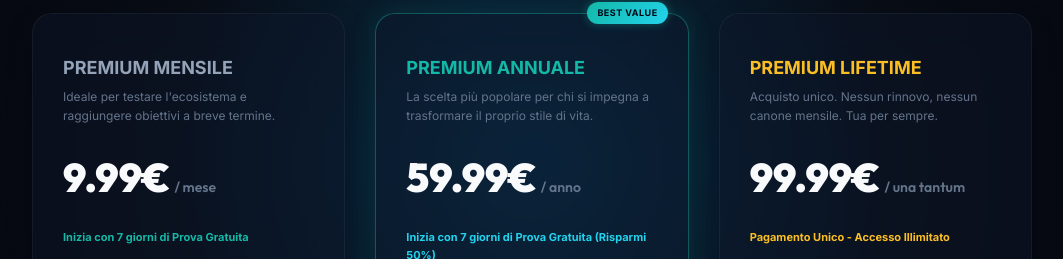
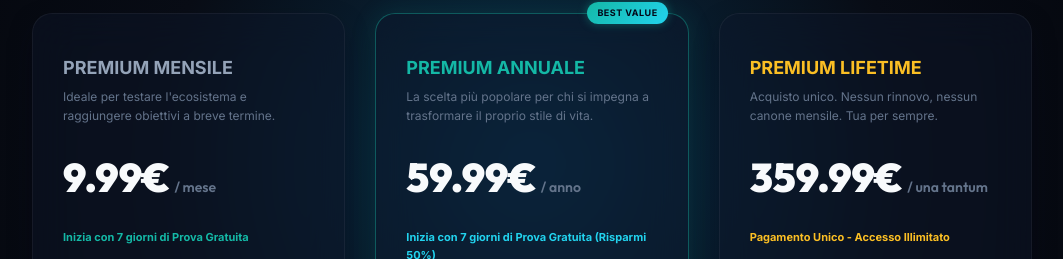
Before and after one commit to danielegabrovec/sito-mydietplan-pro, a React (Vite) app: page / in a window 1280 px wide. Shown: the part 2636-2895 px from the top of the page, without its empty margins (108-1171 px from the left). Built offline with nearby package versions, Linux system fonts and the light colour scheme.

Commit message:
feat: Update Premium Lifetime price to 359.99€, confirm 7-day free trial on monthly and yearly plans

```diff
--- a/src/components/LandingPage.tsx
+++ b/src/components/LandingPage.tsx
@@ -1378,7 +1378,7 @@ export default function LandingPage() {
                     </p>
                   </div>
                   <div style={{ display: 'flex', alignItems: 'baseline', fontFamily: 'var(--font-title)' }}>
-                    <span style={{ fontSize: '40px', fontWeight: '900', color: 'var(--text-primary)' }}>99.99€</span>
+                    <span style={{ fontSize: '40px', fontWeight: '900', color: 'var(--text-primary)' }}>359.99€</span>
                     <span style={{ fontSize: '14px', color: 'var(--text-muted)', marginLeft: '4px' }}>/ {lang === 'it' ? 'una tantum' : 'one-time'}</span>
                   </div>
                   <div style={{ fontSize: '11px', color: 'var(--accent-gold)', fontWeight: '700', borderBottom: '1px solid var(--border-color)', paddingBottom: '16px' }}>
```
